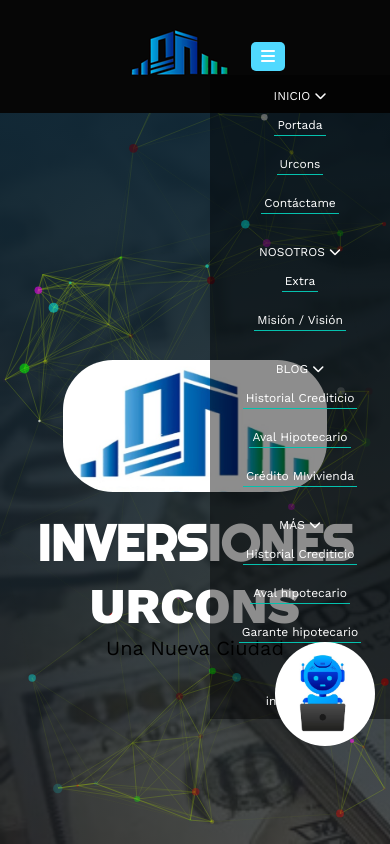
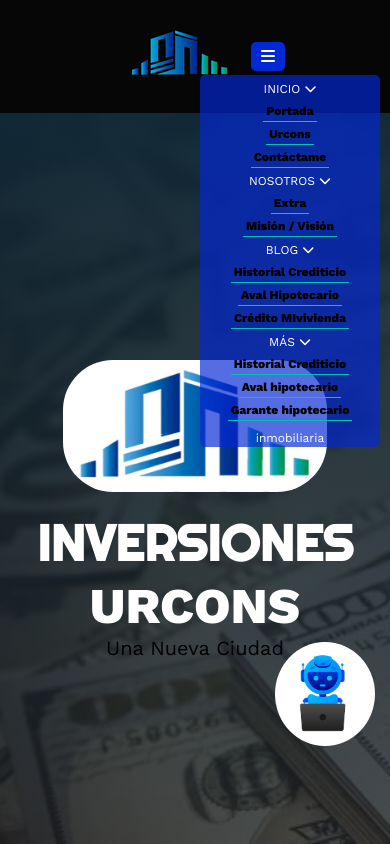
Before and after one commit to OsorioJc-696/INMOBILIARIA-URCONS, a plain HTML site: page index.html in a window 390 px wide. Both pictures are taken after a click on the element 268 px from the left and 56 px from the top of the page. Shown: the top 844 px of the page. Drawn offline with nearby package versions, Linux system fonts and the light colour scheme.

Commit message:
navresponsivo

```diff
--- a/script.js
+++ b/script.js
@@ -1,14 +1,17 @@
 let menuVisible = false;
-//Función que oculta o muestra el menu
-function mostrarOcultarMenu(){
-    if(menuVisible){
-        document.getElementById("nav").classList ="";
-        menuVisible = false;
+let pestañas = document.querySelectorAll('.pestaña');
 
-    }else{
-        document.getElementById("nav").classList ="responsive";
-        menuVisible = true
-    }
+function mostrarOcultarMenu() {
+  if (menuVisible) {
+    // Oculta todas las subpestañas al ocultar el menú
+    ocultarTodasSubpestañas();
+    document.getElementById("nav").classList = "";
+    menuVisible = false;
+  } else {
+    document.getElementById("nav").classList = "responsive";
+    menuVisible = true;
+
+  }
 }
 
 // CHAT BOT
@@ -148,160 +151,7 @@ function ocultarTodasSubpestañas() {
   }
 }
 
-
-
-
-// Llama a la función para ocultar todas las subpestañas al cargar la página
-ocultarTodasSubpestañas();
-
-// Al cargar la página, obtén la última subpestaña visible desde la cookie
-window.onload = function() {
-    var ultimaSubpestaña = obtenerCookie("ultimaSubpestañaVisible");
-    if (ultimaSubpestaña) {
-        mostrarSubpestañas(ultimaSubpestaña);
-    }
-};
-
-
-
-//CREACION DE PARTICULAS
-particlesJS('particles-js', {
-    "particles": {
-      "number": {
-        "value": 150, // Aumentamos la cantidad de partículas
-        "density": {
-          "enable": true,
-          "value_area": 800
-        }
-      },
-      "color": {
-        "value": ["#ff0000", "#00ff00", "#5B000E", "#ffff00", "#ff00ff", "#00ffff","#ffffff"], // Define un array de colores
-        "random": true, // Hacemos que los colores sean aleatorios dentro del array
-        "anim": {
-          "enable": false,
-          "speed": 1,
-          "opacity_min": 0.1,
-          "sync": false
-        }
-      },
-      "shape": {
-        "type": "circle",
-        "stroke": {
-          "width": 0,
-          "color": "#000000"
-        },
-        "polygon": {
-          "nb_sides": 5
-        }
-      },
-      "opacity": {
-        "value": 0.7, // Aumentamos la opacidad de las partículas
-        "random": true, // Hacemos que la opacidad sea aleatoria
-        "anim": {
-          "enable": false,
-          "speed": 1,
-          "opacity_min": 0.1,
-          "sync": false
-        }
-      },
-      "size": {
-        "value": 5, // Reducimos el tamaño de las partículas
-        "random": true,
-        "anim": {
-          "enable": false,
-          "speed": 80,
-          "size_min": 0.1,
-          "sync": false
-        }
-      },
-      "line_linked": {
-        "enable": true,
-        "distance": 150,
-        "color": "#9EBF13",
-        "opacity": 0.4,
-        "width": 1
-      },
-      "move": {
-        "enable": true,
-        "speed": 4, // Aumentamos la velocidad de movimiento
-        "direction": "none",
-        "random": false,
-        "straight": false,
-        "out_mode": "out",
-        "attract": {
-          "enable": false,
-          "rotateX": 600,
-          "rotateY": 1200
-        }
-      }
-    },
-    "interactivity": {
-      "detect_on": "canvas",
-      "events": {
-        "onhover": {
-          "enable": true,
-          "mode": "repulse"
-        },
-        "onclick": {
-          "enable": true,
-          "mode": "push"
-        },
-        "resize": true
-      },
-      "modes": {
-        "grab": {
-          "distance": 200, // Aumentamos la distancia para agarrar partículas
-          "line_linked": {
-            "opacity": 1
-          }
-        },
-        "bubble": {
-          "distance": 400,
-          "size": 40,
-          "duration": 2,
-          "opacity": 8,
-          "speed": 3
-        },
-        "repulse": {
-          "distance": 100, // Aumentamos la distancia de repulsión
-          "duration": 0.4
-        },
-        "push": {
-          "particles_nb": 4
-        },
-        "remove": {
-          "particles_nb": 2
-        }
-      }
-    },
-    "retina_detect": true
-  });
-
-
-//FORMULARIO DE CONTACTO
-function enviarSMS() {
-  // Tu lógica para enviar el SMS
-
-  // Muestra la ventana emergente de agradecimiento
-  document.getElementById('popup').style.display = 'block';
-}
-
-function cerrarPopup() {
-  // Cierra la ventana emergente de agradecimiento
-  document.getElementById('popup').style.display = 'none';
-}
-
-function enviarSMS() {
-  // Realiza aquí las acciones necesarias para enviar el SMS
-
-  // Limpia los campos del formulario
-  document.getElementById("nombre").value = "";
-  document.getElementById("telefono").value = "";
-  document.getElementById("mensaje").value = "";
-
-  // Puedes mostrar una ventana emergente de agradecimiento aquí si lo deseas
-  document.getElementById('popup').style.display = 'block';
-}
+// RESPONSIVE
 
 
 // CARRUSEL
--- a/style.css
+++ b/style.css
@@ -10,7 +10,6 @@ html{
     /* me permite deslizar cuando hago clic en los links del menu */
     scroll-behavior: smooth;
 }
-
 /* MENU */
 .contenedor-header{
     background: #060606;
@@ -51,7 +50,7 @@ html{
     font-weight: bold;
 }
 .nav-responsive{
-    background-color: #50D9FF;
+    background-color: #0329d5;
     color:#fff;
     padding: 5px 10px;
     border-radius: 5px;
@@ -62,6 +61,9 @@ html{
     background-color: #1CB698;
     color: #fff;
     transition: .5s;
+}
+.columna span{
+    font-weight: bold;
 }
 
 /* SECCION PORTADA */
@@ -595,69 +597,33 @@ footer{
     nav.responsive{
         display: block;
         position: absolute;
-        right: 0;
+        right: 10px;
         top: 75px;
-        background-color: #00000072;
+        background-color: #0329d5ad;
         width: 180px;
+        border-radius: 5px;
     }
     nav.responsive ul{
         display: block !important;
+
     }
     nav.responsive ul li{
         text-align: center;
-        padding: 10px 0;
+        margin-top: 2px;
+        padding: 1px;
     }
     nav.responsive ul li ul li a{
         border-bottom: 1px solid #05c1ae;
 
+        color:black;
+        font-weight: bold;
     }
     nav.responsive ul li a{
+        font-size: 12px;
 
-        font-size: 12px;
     }
 
-    .portada .contenido-banner{
-
-        margin: 10em auto 0 auto;
-
-    }
-    .portada .contenido-banner h1{
-        font-size: 50px;
-    }
-
-    .inicio{
-        height: 100%;
-        margin: 0px;
-        padding: 0px;
-    }
-    .inicio .contenido-banner{
-        margin:auto;
-
-    }
-    .inicio .contenido-banner img{
-
-        width: 120%;
-        margin-left: -3em;
-    }
-    .inicio .contenido-intro {
-        margin-right: auto;
-        margin-top: 0;
-    }
-
-     /* MISION */
-     .MisionVision .contenido-seccion .fila {
-        width: 100%;
-        padding: 0 2em;
-
-    }
-    .MisionVision .contenido-seccion .col {
-
-        width: 100%;
-        padding: 0 2em;
-
-    }
 }
-
 
 @media screen and (max-width:700px){
     .portada .contenido-banner{
--- a/styleBlog.css
+++ b/styleBlog.css
@@ -51,7 +51,7 @@ html{
     font-weight: bold;
 }
 .nav-responsive{
-    background-color: #50D9FF;
+    background-color: #0329d5;
     color:#fff;
     padding: 5px 10px;
     border-radius: 5px;
@@ -147,46 +147,33 @@ html{
     nav.responsive{
         display: block;
         position: absolute;
-        right: 0;
+        right: 10px;
         top: 75px;
-        background-color: #00000072;
+        background-color: #0329d5ad;
         width: 180px;
+        border-radius: 5px;
     }
     nav.responsive ul{
         display: block !important;
+
     }
     nav.responsive ul li{
         text-align: center;
-        padding: 10px 0;
+        margin-top: 2px;
+        padding: 1px;
     }
     nav.responsive ul li ul li a{
         border-bottom: 1px solid #05c1ae;
 
+        color:black;
+        font-weight: bold;
     }
     nav.responsive ul li a{
-
         font-size: 12px;
-    }
-
-    .blog .columnas {
-    display: flex;
-    flex-direction: column;
-    justify-content: center;
-    align-items: center;
-
-    }
-    .blog .columna {
-        width: 100%;
-        float: left;
-    }
-    .blog .columna img {
-
-        margin: 15px 0 ;
 
     }
 
 }
-
 
 @media screen and (max-width:700px) {
     .blog .columna {
--- a/styleInmobiliaria.css
+++ b/styleInmobiliaria.css
@@ -14,6 +14,7 @@ html{
 /* MENU */
 .Contenedor-header{
     background: #060606;
+    position: fixed;
     width: 100%;
     top: 0;
     left: 0;
@@ -21,7 +22,6 @@ html{
     text-align: center;
     justify-content:space-between;
     display: flex;
-    position: relative;
 }
 .Contenedor-header header{
     max-width: auto;
@@ -50,8 +50,8 @@ html{
     color: #50D9FF;
     font-weight: bold;
 }
- .nav-responsive{
-    background-color: #50D9FF;
+.nav-responsive{
+    background-color: #0329d5;
     color:#fff;
     padding: 5px 10px;
     border-radius: 5px;
@@ -62,6 +62,9 @@ html{
     background-color: #1CB698;
     color: #fff;
     transition: .5s;
+}
+.columna span{
+    font-weight: bold;
 }
 
     /* CARRUSEL */
@@ -142,11 +145,6 @@ html{
 
      }
 
-
-
-
-
-
 /* SECCION RESPONSIVE */
 @media screen and (max-width:980px){
     nav{
@@ -158,26 +156,32 @@ html{
     nav.responsive{
         display: block;
         position: absolute;
-        right: 0;
+        right: 10px;
         top: 75px;
-        background-color: #00000072;
+        background-color: #0329d5ad;
         width: 180px;
+        border-radius: 5px;
     }
     nav.responsive ul{
         display: block !important;
+
     }
     nav.responsive ul li{
         text-align: center;
-        padding: 10px 0;
+        margin-top: 2px;
+        padding: 1px;
     }
     nav.responsive ul li ul li a{
         border-bottom: 1px solid #05c1ae;
 
+        color:black;
+        font-weight: bold;
     }
     nav.responsive ul li a{
+        font-size: 12px;
 
-        font-size: 12px;
     }
+
     .inmobiliaria .carrusel {
         width: 750px; /* Ancho del carrusel, ajusta según tus necesidades */
 
--- a/styleVerMas.css
+++ b/styleVerMas.css
@@ -51,7 +51,7 @@ html{
     font-weight: bold;
 }
 .nav-responsive{
-    background-color: #50D9FF;
+    background-color: #0329d5;
     color:#fff;
     padding: 5px 10px;
     border-radius: 5px;
@@ -66,7 +66,6 @@ html{
 .columna span{
     font-weight: bold;
 }
-
 /* BOTON */
 
 
@@ -162,39 +161,32 @@ html{
     nav.responsive{
         display: block;
         position: absolute;
-        right: 0;
+        right: 10px;
         top: 75px;
-        background-color: #00000072;
+        background-color: #0329d5ad;
         width: 180px;
+        border-radius: 5px;
     }
     nav.responsive ul{
         display: block !important;
+
     }
     nav.responsive ul li{
         text-align: center;
-        padding: 10px 0;
+        margin-top: 2px;
+        padding: 1px;
     }
     nav.responsive ul li ul li a{
         border-bottom: 1px solid #05c1ae;
 
+        color:black;
+        font-weight: bold;
     }
     nav.responsive ul li a{
-
         font-size: 12px;
-    }
-    .verMas .columnas {
-        display: grid;
-        grid-template-columns: repeat(2, 1fr); /* Crea 3 columnas */
-        width: 100%; /* Establece el ancho máximo de cada columna al 100% */
-    }
-    .verMas .columnas2 {
-        grid-template-columns: repeat(1, 1fr); /* Crea 3 columnas */
 
     }
-    .verMas img {
-       margin-left: 10%;
 
-    }
 }
 
 @media screen and (max-width:700px) {
```
Also changed, not shown: inmuebles.html (+7 -1 lines).
